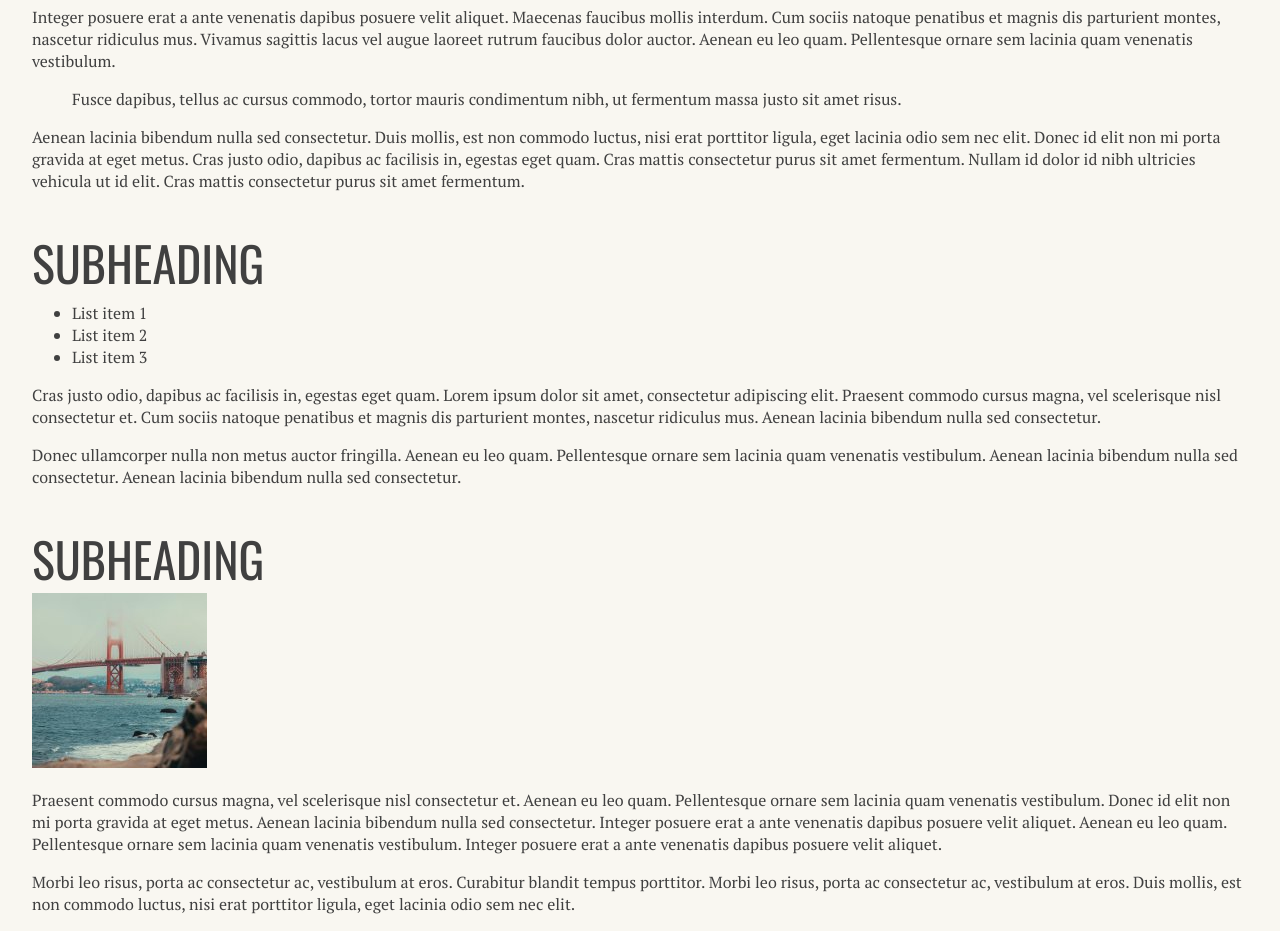
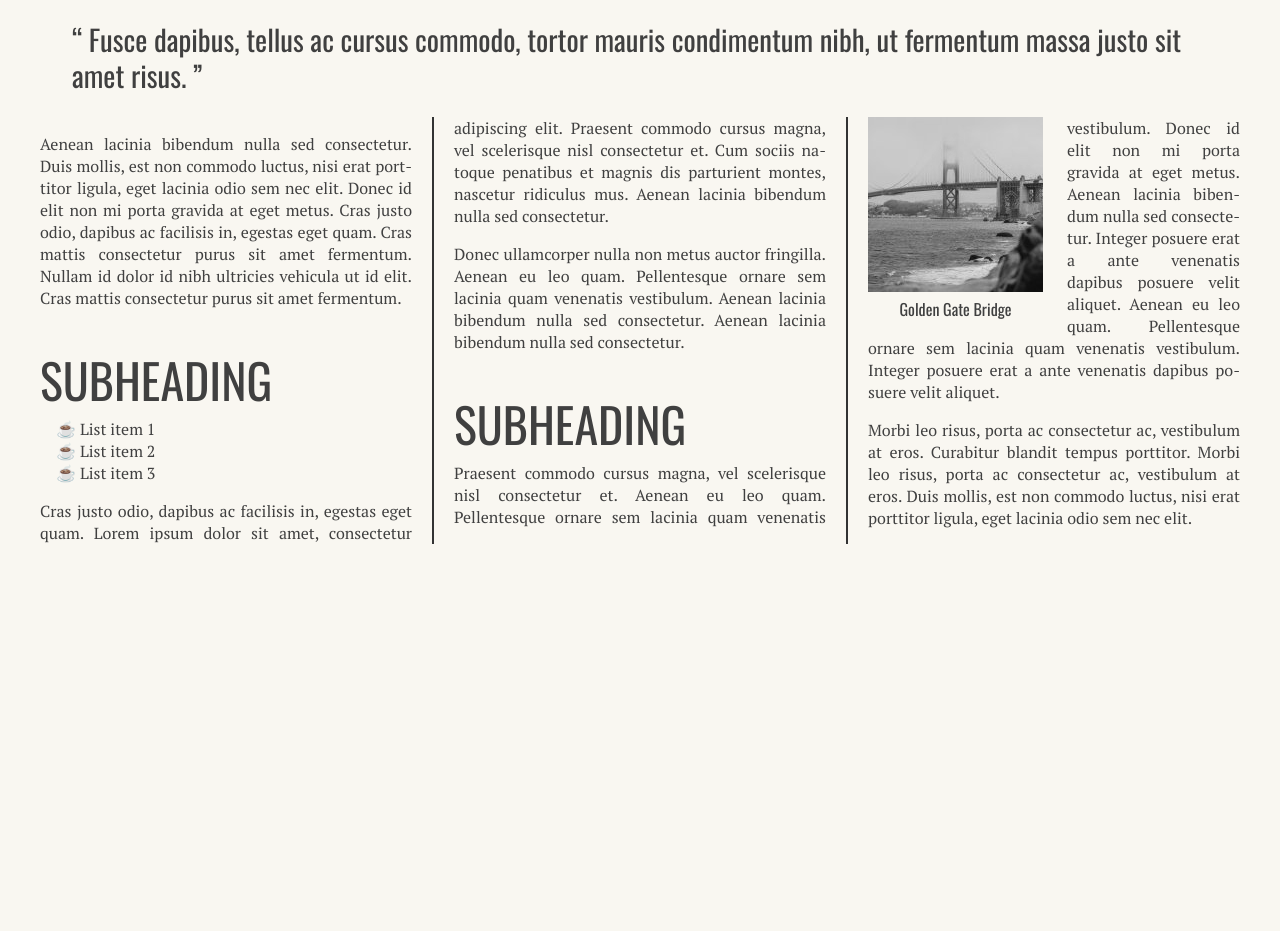
Before and after one commit to ljyGmail/tiny_css_projects, a plain HTML site: page ch04_creating_responsive_newspaper_layout/working/index.html in a window 1280 px wide. Shown: the part 431-1362 px from the top of the page. After the commit the page ends 975 px from the top, so only its background shows below. Drawn offline with nearby package versions, Linux system fonts and the light colour scheme.

Commit message:
ch04 finished

```diff
--- a/ch04_creating_responsive_newspaper_layout/working/index.html
+++ b/ch04_creating_responsive_newspaper_layout/working/index.html
@@ -1,15 +1,13 @@
-<!doctype html>
+<!DOCTYPE html>
 
 <html lang="en-US">
-
   <head>
-  <meta charset="utf-8">
-  <meta name="viewport" content="width=device-width, initial-scale=1">
+    <meta charset="utf-8" />
+    <meta name="viewport" content="width=device-width, initial-scale=1" />
 
     <title>Chapter 4 - Creating a responsive web newspaper layout</title>
 
-  <link rel="stylesheet" href="styles.css?v=1.0">
-
+    <link rel="stylesheet" href="styles.css?v=1.0" />
   </head>
 
   <body>
@@ -20,48 +18,78 @@
     <article>
       <h2>Article heading</h2>
       <div class="author">John Doe</div>
-    <p>Maecenas faucibus mollis interdum. Cum sociis natoque penatibus et magnis dis parturient montes, nascetur
-      ridiculus mus. Cras justo odio, dapibus ac facilisis in, egestas eget quam. Sed posuere consectetur est at
-      lobortis. Morbi leo risus, porta ac consectetur ac, vestibulum at eros. Lorem ipsum dolor sit amet, consectetur
-      adipiscing elit. Curabitur blandit tempus porttitor.</p>
-    <p>Integer posuere erat a ante venenatis dapibus posuere velit aliquet. Maecenas faucibus mollis interdum. Cum
-      sociis natoque penatibus et magnis dis parturient montes, nascetur ridiculus mus. Vivamus sagittis lacus vel
-      augue laoreet rutrum faucibus
-      dolor auctor. Aenean eu leo quam. Pellentesque ornare sem lacinia quam venenatis vestibulum.</p>
+      <p>
+        Maecenas faucibus mollis interdum. Cum sociis natoque penatibus et
+        magnis dis parturient montes, nascetur ridiculus mus. Cras justo odio,
+        dapibus ac facilisis in, egestas eget quam. Sed posuere consectetur est
+        at lobortis. Morbi leo risus, porta ac consectetur ac, vestibulum at
+        eros. Lorem ipsum dolor sit amet, consectetur adipiscing elit. Curabitur
+        blandit tempus porttitor.
+      </p>
+      <p>
+        Integer posuere erat a ante venenatis dapibus posuere velit aliquet.
+        Maecenas faucibus mollis interdum. Cum sociis natoque penatibus et
+        magnis dis parturient montes, nascetur ridiculus mus. Vivamus sagittis
+        lacus vel augue laoreet rutrum faucibus dolor auctor. Aenean eu leo
+        quam. Pellentesque ornare sem lacinia quam venenatis vestibulum.
+      </p>
       <blockquote>
-      Fusce dapibus, tellus ac cursus commodo, tortor mauris condimentum nibh, ut fermentum massa justo sit amet
-      risus.
+        Fusce dapibus, tellus ac cursus commodo, tortor mauris condimentum nibh,
+        ut fermentum massa justo sit amet risus.
       </blockquote>
-    <p>Aenean lacinia bibendum nulla sed consectetur. Duis mollis, est non commodo luctus, nisi erat porttitor ligula,
-      eget lacinia odio sem nec elit. Donec id elit non mi porta gravida at eget metus. Cras justo odio, dapibus ac
-      facilisis in, egestas eget
-      quam. Cras mattis consectetur purus sit amet fermentum. Nullam id dolor id nibh ultricies vehicula ut id elit.
-      Cras mattis consectetur purus sit amet fermentum.</p>
+      <p>
+        Aenean lacinia bibendum nulla sed consectetur. Duis mollis, est non
+        commodo luctus, nisi erat porttitor ligula, eget lacinia odio sem nec
+        elit. Donec id elit non mi porta gravida at eget metus. Cras justo odio,
+        dapibus ac facilisis in, egestas eget quam. Cras mattis consectetur
+        purus sit amet fermentum. Nullam id dolor id nibh ultricies vehicula ut
+        id elit. Cras mattis consectetur purus sit amet fermentum.
+      </p>
       <h3>Subheading</h3>
       <ul>
         <li>List item 1</li>
         <li>List item 2</li>
         <li>List item 3</li>
       </ul>
-    <p>Cras justo odio, dapibus ac facilisis in, egestas eget quam. Lorem ipsum dolor sit amet, consectetur adipiscing
-      elit. Praesent commodo cursus magna, vel scelerisque nisl consectetur et. Cum sociis natoque penatibus et magnis
-      dis parturient montes,
-      nascetur ridiculus mus. Aenean lacinia bibendum nulla sed consectetur.</p>
-    <p>Donec ullamcorper nulla non metus auctor fringilla. Aenean eu leo quam. Pellentesque ornare sem lacinia quam
-      venenatis vestibulum. Aenean lacinia bibendum nulla sed consectetur. Aenean lacinia bibendum nulla sed
-      consectetur.</p>
+      <p>
+        Cras justo odio, dapibus ac facilisis in, egestas eget quam. Lorem ipsum
+        dolor sit amet, consectetur adipiscing elit. Praesent commodo cursus
+        magna, vel scelerisque nisl consectetur et. Cum sociis natoque penatibus
+        et magnis dis parturient montes, nascetur ridiculus mus. Aenean lacinia
+        bibendum nulla sed consectetur.
+      </p>
+      <p>
+        Donec ullamcorper nulla non metus auctor fringilla. Aenean eu leo quam.
+        Pellentesque ornare sem lacinia quam venenatis vestibulum. Aenean
+        lacinia bibendum nulla sed consectetur. Aenean lacinia bibendum nulla
+        sed consectetur.
+      </p>
       <h3>Subheading</h3>
-    <img src="./image.jpg" alt="" >
-    <p>Praesent commodo cursus magna, vel scelerisque nisl consectetur et. Aenean eu leo quam. Pellentesque ornare sem
-      lacinia quam venenatis vestibulum. Donec id elit non mi porta gravida at eget metus. Aenean lacinia bibendum
-      nulla sed consectetur. Integer
-      posuere erat a ante venenatis dapibus posuere velit aliquet. Aenean eu leo quam. Pellentesque ornare sem lacinia
-      quam venenatis vestibulum. Integer posuere erat a ante venenatis dapibus posuere velit aliquet.</p>
-    <p>Morbi leo risus, porta ac consectetur ac, vestibulum at eros. Curabitur blandit tempus porttitor. Morbi leo
-      risus, porta ac consectetur ac, vestibulum at eros. Duis mollis, est non commodo luctus, nisi erat porttitor
-      ligula, eget lacinia odio sem
-      nec elit.</p>
+      <!-- ## 4.3.3 Formatting captions -->
+      <figure>
+        <!-- ## 4.3.2 Handling broken images -->
+        <img
+          src="./image.jpg"
+          alt="my broken link"
+          onerror="this.style.display='none'"
+        />
+        <figcaption>Golden Gate Bridge</figcaption>
+      </figure>
+      <p>
+        Praesent commodo cursus magna, vel scelerisque nisl consectetur et.
+        Aenean eu leo quam. Pellentesque ornare sem lacinia quam venenatis
+        vestibulum. Donec id elit non mi porta gravida at eget metus. Aenean
+        lacinia bibendum nulla sed consectetur. Integer posuere erat a ante
+        venenatis dapibus posuere velit aliquet. Aenean eu leo quam.
+        Pellentesque ornare sem lacinia quam venenatis vestibulum. Integer
+        posuere erat a ante venenatis dapibus posuere velit aliquet.
+      </p>
+      <p>
+        Morbi leo risus, porta ac consectetur ac, vestibulum at eros. Curabitur
+        blandit tempus porttitor. Morbi leo risus, porta ac consectetur ac,
+        vestibulum at eros. Duis mollis, est non commodo luctus, nisi erat
+        porttitor ligula, eget lacinia odio sem nec elit.
+      </p>
     </article>
   </body>
-
 </html>
--- a/ch04_creating_responsive_newspaper_layout/working/styles.css
+++ b/ch04_creating_responsive_newspaper_layout/working/styles.css
@@ -1,13 +1,16 @@
-/*
-## 4.1.1 Fonts
-*/
+/* ## 4.1.1 Fonts */
 @import url("https://fonts.googleapis.com/css2?family=Oswald:wght@400;700&family=PT+Serif&display=swap");
 
+/* ## 4.5.3 Using max-width and a margin value of auto */
+html {
+  background-color: #f9f7f1;
+}
 body {
-  background-color: #f9f7f1;
   font-family: "PT Serif", serif;
   color: #404040;
   padding: 0 24px;
+  max-width: 1200px;
+  margin: 0 auto;
 }
 
 h1 {
@@ -20,17 +23,14 @@ h1 {
   font-family: "Oswald", sans-serif;
   line-height: 1;
   */
-  /*
-  ## 4.1.3 The font shorthand property
-  */
+
+  /* ## 4.1.3 The font shorthand property */
   font: 700 4rem/1 "Oswald", sans-serif;
   text-transform: uppercase;
   text-align: center;
 }
 
-/*
-## 4.1.4 Visual hierarchy
-*/
+/* ## 4.1.4 Visual hierarchy */
 h2 {
   font: 3rem/0.95 "Oswald", sans-serif;
   text-transform: uppercase;
@@ -43,9 +43,7 @@ h3 {
   margin-bottom: 12px;
 }
 
-/*
-## 4.1.5 Inline versus block elements
-*/
+/* ## 4.1.5 Inline versus block elements */
 time {
   font: 700 1.5rem "Oswald", sans-serif;
   text-align: center;
@@ -60,3 +58,93 @@ time sup {
   font-size: 0.875rem;
   font-weight: normal;
 }
+
+/* ## 4.1.6 Quotes */
+blockquote {
+  font: 1.8rem/1.25 "Oswald", sans-serif;
+  margin: 1.5rem 2rem;
+}
+
+blockquote::before {
+  content: open-quote;
+}
+
+blockquote::after {
+  content: close-quote;
+}
+
+/*
+# 4.2 Using CSS counters
+## 4.2.1 The symbols descriptor
+## 4.2.2 The system descriptor
+## 4.2.3 The suffix descriptor
+## 4.2.4 Putting everything together
+## 4.2.5 @counter versus list-style-image
+*/
+@counter-style emoji {
+  symbols: "\2615";
+  system: cyclic;
+  suffix: " ";
+}
+
+article ul {
+  list-style: emoji;
+}
+
+/*
+# 4.3 Styling images
+## 4.3.1 Using the filter property
+*/
+img {
+  filter: grayscale(100%);
+}
+
+/* ## 4.3.3 Formatting captions */
+figure {
+  margin: 0 0 12px 0;
+  text-align: center;
+}
+
+figcaption {
+  font-family: "Oswald", sans-serif;
+}
+
+/*
+# 4.4 Using the CSS Multi-column Layout Module
+## 4.4.1 Creating media queries
+*/
+@media (min-width: 995px) {
+  /* ## 4.4.2 Defining and styling columns */
+  article {
+    column-count: 3;
+    /* ## 4.4.3 Using the column-rule property */
+    column-rule: 2px solid #333333;
+    /* ## 4.4.4 Adjusting spacing with the column-gap property */
+    column-gap: 42px;
+    margin-top: 36px;
+  }
+
+  /* ## 4.4.5 Making content span multiple columns */
+  blockquote {
+    column-span: all;
+  }
+
+  /* ## 4.4.6 Controlling content breaks */
+  figure {
+    break-inside: avoid;
+  }
+
+  /*
+  # 4.5 Adding the finishing touches
+  ## 4.5.1 Justifying and hyphenating text
+  */
+  p {
+    text-align: justify;
+    hyphens: auto;
+  }
+  /* ## 4.5.2 Wrapping the text around the image */
+  figure {
+    float: left;
+    margin-right: 24px;
+  }
+}
```
Lines whose indentation alone changed are shown as unchanged.
